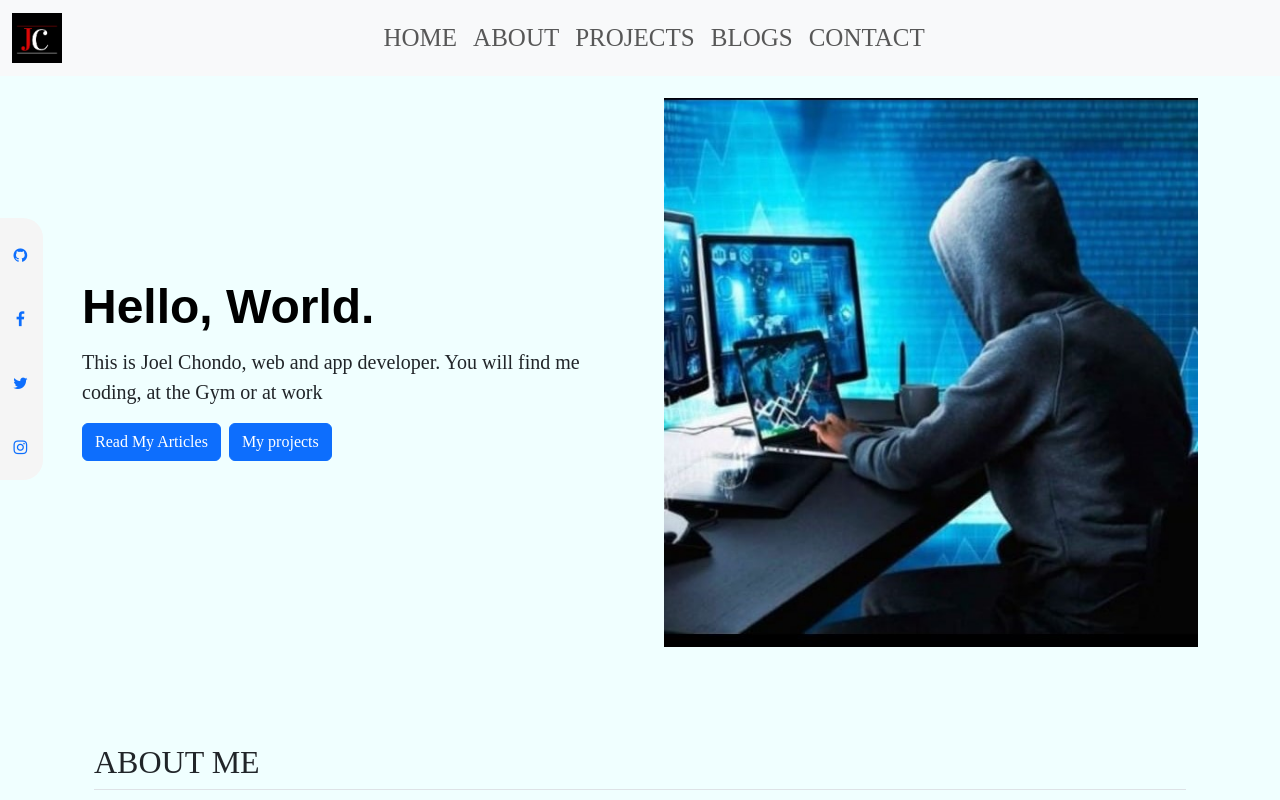
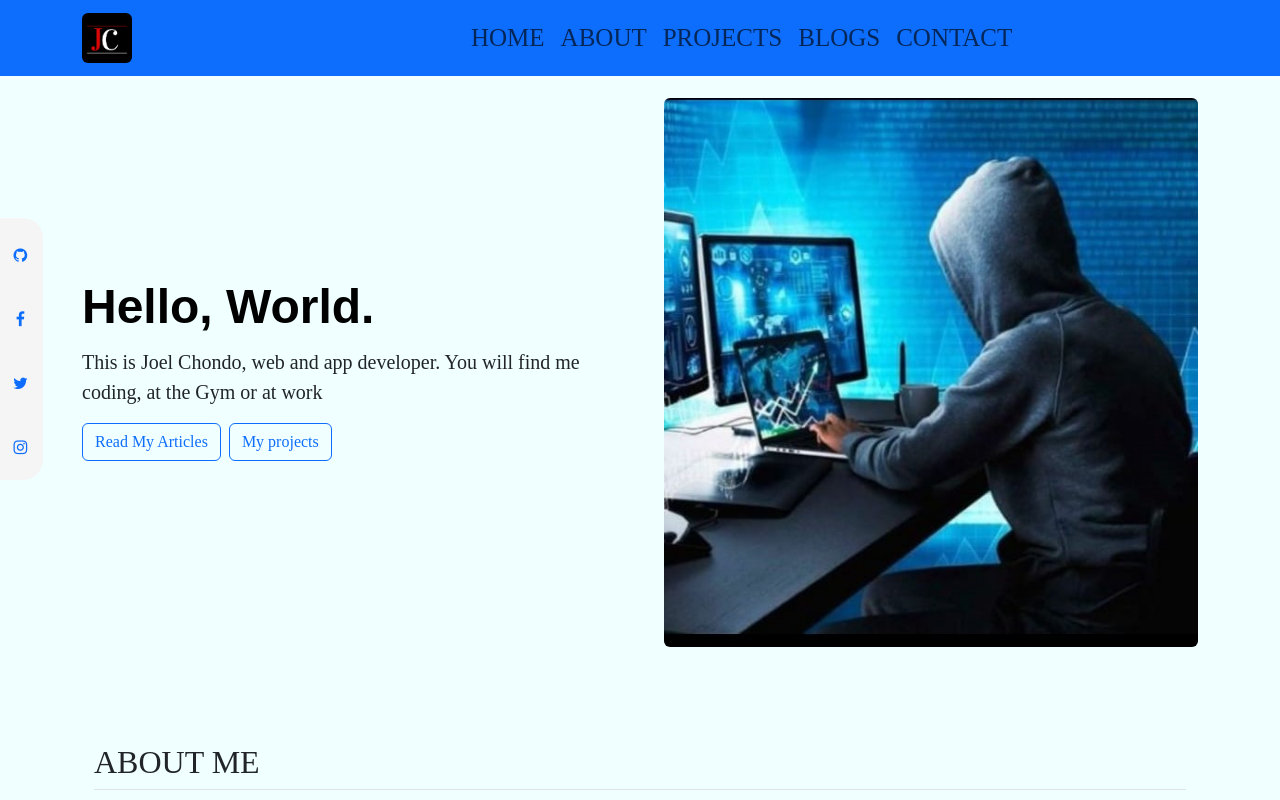
Before and after one commit to J-Chondo/portfolio-website, a plain HTML site: page index.html in a window 1280 px wide. Shown: the top 800 px of the page. Drawn offline with nearby package versions, Linux system fonts and the light colour scheme.

Commit message:
adding bootsrap custom css

```diff
--- a/index.html
+++ b/index.html
@@ -22,9 +22,9 @@
     <!----START NAV---->
     <header>
 
-        <nav class="navbar navbar-expand-lg bg-body-tertiary">
-            <div class="container-fluid">
-              <a class="navbar-brand" href="index.html"><img src="images/chondo logo.jpg" alt="chondo brand icon" height="50" width="50"></a>
+        <nav class="navbar navbar-expand-lg bg-primary body-tertiary">
+            <div class="container">
+              <a class="navbar-brand" href="index.html"><img src="images/chondo logo.jpg"  class="rounded"  alt="chondo brand icon" height="50" width="50"></a>
               <button class="navbar-toggler" type="button" data-bs-toggle="collapse" data-bs-target="#navbarSupportedContent" aria-controls="navbarSupportedContent" aria-expanded="false" aria-label="Toggle navigation">
                 <span class="navbar-toggler-icon"></span>
               </button>
@@ -99,17 +99,17 @@
       <div class="container">
         <div class="row flex-lg-row-reverse align-items-center g-5 py-5">
           <div class="col-10 col-sm-8 col-lg-6">
-            <img src="images/joel pic.jpg" class="d-block mx-lg-auto img-fluid" alt="Bootstrap Themes" width="700" height="500" loading="lazy">
+            <img src="images/joel pic.jpg" class="rounded d-block mx-lg-auto img-fluid" alt="Bootstrap Themes" width="700" height="500" loading="lazy">
           </div>
           <div class="col-lg-6">
             <h1 class="display-5 fw-bold text-body-emphasis lh-1 mb-3">Hello, World.</h1>
             <p class="lead">This is Joel Chondo, web and app developer. You will find me coding, at the Gym or at work</p>
-            <div class="d-grid gap-2 d-md-flex justify-content-md-start">
+            <div class=" gap-2 d-md-flex justify-content-md-start">
 
-              <a href="#blogs-section" class="btn btn-primary">
+              <a href="#blogs-section" class="btn btn-outline-primary">
                 Read My Articles
               </a>
-              <a href="#project-section" class="btn btn-primary">
+              <a href="#project-section" class="btn btn-outline-primary">
                 My projects
               </a>
             </div>
--- a/style.css
+++ b/style.css
@@ -15,7 +15,7 @@ header{
     z-index: 1000;
 }
 .navbar-nav{
-  margin-left: 25%;
+  margin-left: 30%;
 }
 nav-item {
   padding-left: 20px;
```
